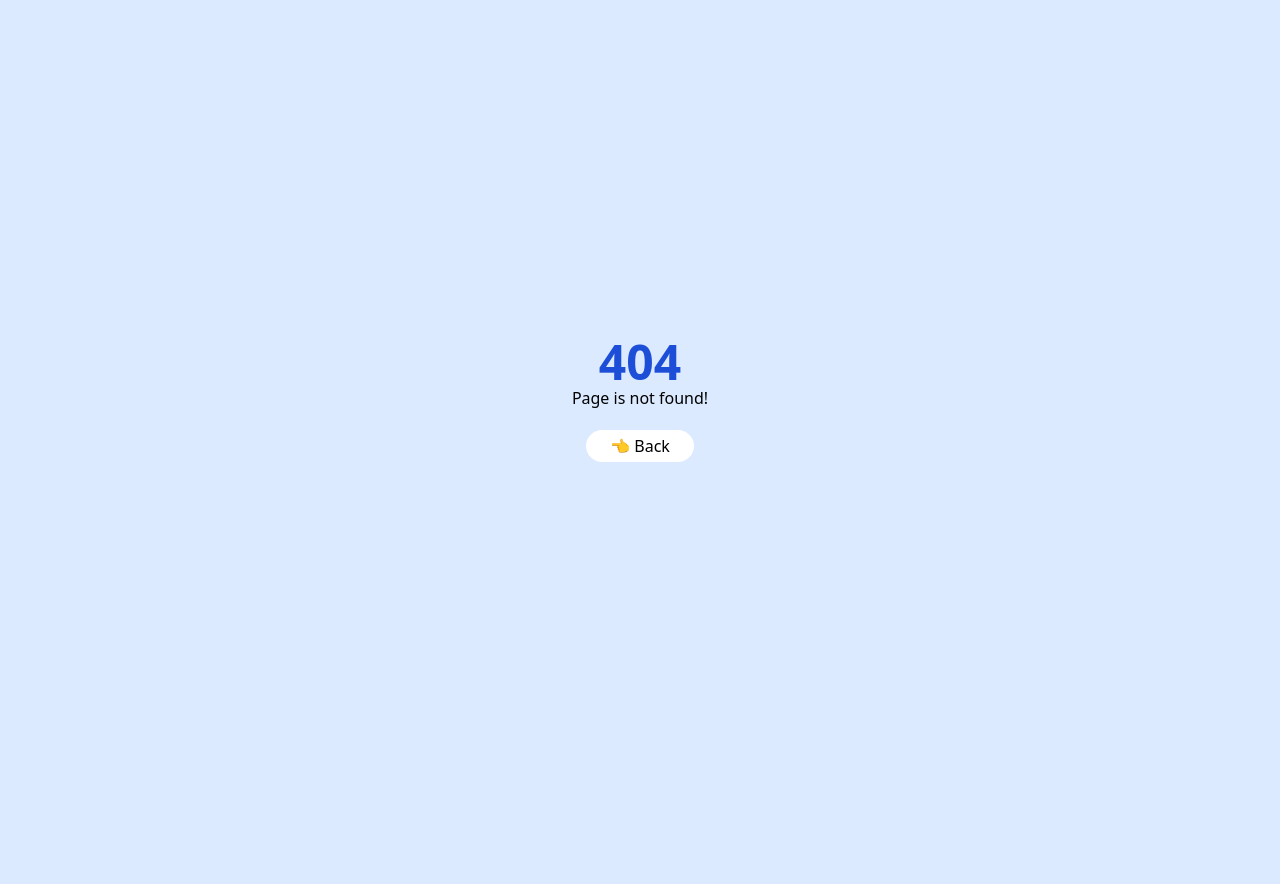
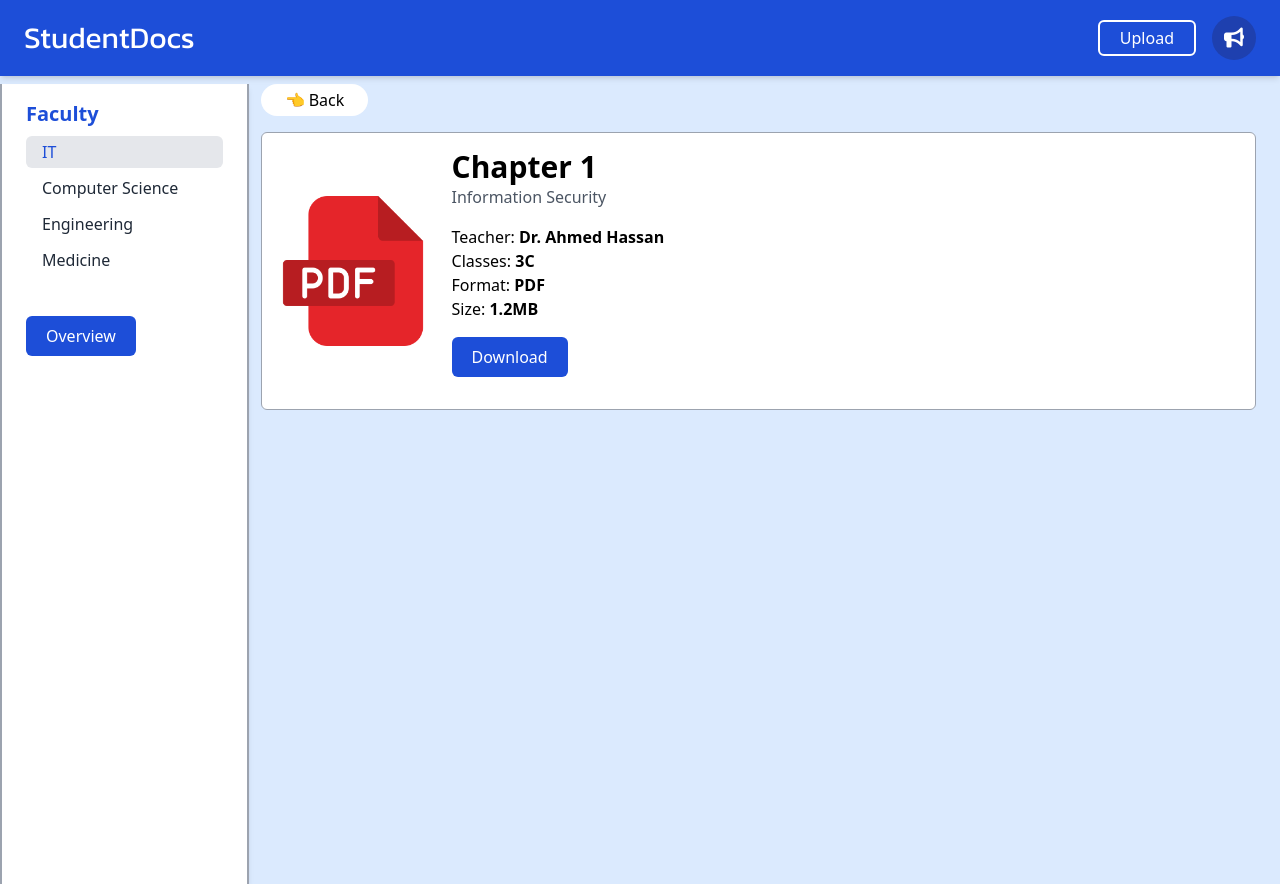
Before and after one commit to NimcaanDev/student-final-doc, a React (Vite) app: page /studentdocs/detail/post/1 in a window 1280 px wide. Before the commit this address had no page. Before the commit the page ends 800 px from the top, so only its background shows below. Built offline with nearby package versions, Linux system fonts and the light colour scheme.

Commit message:
completed the single document page

```diff
--- a/src/components/doc.jsx
+++ b/src/components/doc.jsx
@@ -1,6 +1,8 @@
 import React from "react";
+import { Link } from "react-router-dom";
 
 const Doc = ({
+  id,
   fileId,
   fileType,
   fileName,
@@ -10,11 +12,12 @@ const Doc = ({
   size
 }) => {
   return (
-    <a
-      href={`https://drive.google.com/uc?export=download&id=${fileId}`}
-      download
-    >
-      <div className="doc p-4 shadow-box bg-white hover:bg-gray-200 transition rounded-md flex flex-col gap-3">
+    // <a
+    //   href={`https://drive.google.com/uc?export=download&id=${fileId}`}
+    //   download
+    // >
+    <Link to={`/studentdocs/detail/post/${id}`}>
+      <div className="doc p-4 shadow-md border border-gray-400 bg-white hover:bg-gray-200 hover:border-blue-600 transition rounded-md flex flex-col gap-3">
         <div className="cover-part h-20 mx-auto">
           <img
             src={`/studentdocs/assets/${fileType.toLowerCase()}.png`}
@@ -33,7 +36,8 @@ const Doc = ({
           </div>
         </div>
       </div>
-    </a>
+    </Link>
+    // </a>
   );
 };
 
--- a/src/components/main-section.jsx
+++ b/src/components/main-section.jsx
@@ -31,7 +31,7 @@ const MainSection = () => {
   // };
 
   return (
-    <div className="main-section flex-grow">
+    <div className="main-section w-full">
       <div className="info-part flex flex-wrap gap-2 sm:gap-10 flex-col sm:flex-row md:flex-row md:justify-start justify-between">
         <div className="year-part flex gap-2">
           <div className="year-title">Year:</div>
@@ -76,10 +76,11 @@ const MainSection = () => {
       <div className="divider w-full h-[1px] bg-gray-700 mt-3"></div>
 
       <div className="docs-part">
-        <div className="docs mt-3 grid grid-cols-2 sm:grid-cols-3 md:grid-cols-4 lg:grid-cols-5 gap-6">
+        <div className="docs mt-3 grid grid-cols-2 sm:grid-cols-3 lg:grid-cols-4 xl:grid-cols-5 gap-4">
           {documents.map((document, index) => (
             <Doc
               key={index}
+              id={document.id}
               fileId={document.fileId}
               fileType={document.format}
               fileName={document.name}
--- a/src/components/sidebar.jsx
+++ b/src/components/sidebar.jsx
@@ -1,24 +1,39 @@
-import React, { useState } from "react";
+import React, { useEffect, useRef, useState } from "react";
 import { useDispatch, useSelector } from "react-redux";
 import { Link } from "react-router-dom";
 import { changeFaculty } from "../../redux/slices/facultySlice";
 import faculties from "../data/faculties";
 
 const SideBar = () => {
-  // const faculties = useSelector(state => state.faculty.faculty)
-  console.log(faculties)
   const dispatch = useDispatch()
   const [activeIndex, setActiveIndex] = useState(0);
   const isClosed = useSelector(state => state.sideBar.isClosed)
+  const sidebarRef = useRef(null)
   const sideBarClickHandler = (index) => {
     setActiveIndex(index);
     dispatch(changeFaculty(faculties[index]));
   };
 
+  useEffect(() => {
+    const handleClickOutside = (event) => {
+      if (sidebarRef.current && !sidebarRef.current.contains(event.target)) {
+        if (!isClosed) {
+          dispatch(toggleSideBar()); // Close sidebar if it's open
+        }
+      }
+    };
+
+    document.addEventListener("click", handleClickOutside);
+    return () => {
+      document.removeEventListener("click", handleClickOutside);
+    };
+  }, [isClosed, dispatch]);
+
   return (
 
     <div
-      className={`side-bar flex-col h-full md:h-[100vh] bg-white w-1/2 md:w-1/3 xl:w-[30%] 2xl:w-[20%] px-6 py-4 top-[4.2rem] fixed right-0 md:sticky md:left-0 md:top-0 flex shadow-md border-l-2 md:border-r-2 border-gray-400 md:transition-none transition duration-300 md:translate-x-0 ${!isClosed ? "translate-x-0" : "translate-x-96"}`}
+      ref={sidebarRef}
+      className={`side-bar flex-col h-full md:h-[100vh] bg-white w-1/2 md:w-1/3 xl:w-[300px] px-6 py-4 top-[4.2rem] fixed right-0 md:sticky md:left-0 md:top-0 flex shadow-md border-l-2 md:border-r-2 border-gray-400 md:transition-none transition duration-300 md:translate-x-0 ${!isClosed ? "translate-x-0" : "translate-x-96"}`}
     >
       <div className="side-bar-upper-part">
         <div className="side-bar-title text-blue-700 text-xl font-semibold">Faculty</div>
--- a/src/data/documents.js
+++ b/src/data/documents.js
@@ -7,6 +7,7 @@ const documents = [
     shift: 'Morning',
     course: 'Information Security',
     faculty: 'Computer Science',
+    teacher: 'Dr. Ahmed Hassan',
     fileId: '19ItAXUwGwSbQ0AvwV3IYGses_-dny3mA',
     size: '1.2MB',
   },
@@ -18,6 +19,7 @@ const documents = [
     shift: 'Morning',
     course: 'Operating Systems',
     faculty: 'Computer Science',
+    teacher: 'Prof. Aisha Noor',
     fileId: '19ItAXUwGwSbQ0AvwV3IYGses_-dny3mA',
     size: '850KB',
   },
@@ -29,6 +31,7 @@ const documents = [
     shift: 'Afternoon',
     course: 'Thermodynamics',
     faculty: 'Engineering',
+    teacher: 'Eng. Mohammed Ali',
     fileId: '19ItAXUwGwSbQ0AvwV3IYGses_-dny3mA',
     size: '20MB',
   },
@@ -40,6 +43,7 @@ const documents = [
     shift: 'Morning',
     course: 'Computer Ethics',
     faculty: 'IT',
+    teacher: 'Dr. Sarah Yusuf',
     fileId: '19ItAXUwGwSbQ0AvwV3IYGses_-dny3mA',
     size: '1.8MB',
   },
@@ -51,6 +55,7 @@ const documents = [
     shift: 'Morning',
     course: 'Database Management',
     faculty: 'IT',
+    teacher: 'Prof. Khalid Osman',
     fileId: '19ItAXUwGwSbQ0AvwV3IYGses_-dny3mA',
     size: '620KB',
   },
@@ -62,6 +67,7 @@ const documents = [
     shift: 'Morning',
     course: 'Computer Ethics',
     faculty: 'Computer Science',
+    teacher: 'Dr. Sarah Yusuf',
     fileId: '19ItAXUwGwSbQ0AvwV3IYGses_-dny3mA',
     size: '900KB',
   },
@@ -73,6 +79,7 @@ const documents = [
     shift: 'Afternoon',
     course: 'Capstone Project',
     faculty: 'Computer Science',
+    teacher: 'Dr. Ahmed Hassan',
     fileId: '19ItAXUwGwSbQ0AvwV3IYGses_-dny3mA',
     size: '2MB',
   },
@@ -84,6 +91,7 @@ const documents = [
     shift: 'Afternoon',
     course: 'Fluid Mechanics',
     faculty: 'Engineering',
+    teacher: 'Eng. Mohammed Ali',
     fileId: '19ItAXUwGwSbQ0AvwV3IYGses_-dny3mA',
     size: '35MB',
   },
@@ -95,6 +103,7 @@ const documents = [
     shift: 'Morning',
     course: 'Engineering Design',
     faculty: 'Engineering',
+    teacher: 'Prof. Layla Abdi',
     fileId: '19ItAXUwGwSbQ0AvwV3IYGses_-dny3mA',
     size: '1MB',
   },
@@ -106,6 +115,7 @@ const documents = [
     shift: 'Afternoon',
     course: 'Database Systems',
     faculty: 'Computer Science',
+    teacher: 'Prof. Khalid Osman',
     fileId: '19ItAXUwGwSbQ0AvwV3IYGses_-dny3mA',
     size: '1.5MB',
   },
@@ -117,6 +127,7 @@ const documents = [
     shift: 'Morning',
     course: 'Thermodynamics',
     faculty: 'Engineering',
+    teacher: 'Eng. Mohammed Ali',
     fileId: '19ItAXUwGwSbQ0AvwV3IYGses_-dny3mA',
     size: '1.3MB',
   },
@@ -128,6 +139,7 @@ const documents = [
     shift: 'Morning',
     course: 'Networking',
     faculty: 'IT',
+    teacher: 'Prof. Aisha Noor',
     fileId: '19ItAXUwGwSbQ0AvwV3IYGses_-dny3mA',
     size: '710KB',
   },
@@ -139,6 +151,7 @@ const documents = [
     shift: 'Afternoon',
     course: 'Physics',
     faculty: 'Engineering',
+    teacher: 'Dr. Yusuf Ibrahim',
     fileId: '19ItAXUwGwSbQ0AvwV3IYGses_-dny3mA',
     size: '2.2MB',
   },
@@ -150,6 +163,7 @@ const documents = [
     shift: 'Morning',
     course: 'Machine Learning',
     faculty: 'Computer Science',
+    teacher: 'Dr. Ahmed Hassan',
     fileId: '19ItAXUwGwSbQ0AvwV3IYGses_-dny3mA',
     size: '2MB',
   },
@@ -161,6 +175,7 @@ const documents = [
     shift: 'Morning',
     course: 'Web Development',
     faculty: 'IT',
+    teacher: 'Prof. Aisha Noor',
     fileId: '19ItAXUwGwSbQ0AvwV3IYGses_-dny3mA',
     size: '50MB',
   },
@@ -172,6 +187,7 @@ const documents = [
     shift: 'Afternoon',
     course: 'Introduction to Engineering',
     faculty: 'Engineering',
+    teacher: 'Dr. Layla Abdi',
     fileId: '19ItAXUwGwSbQ0AvwV3IYGses_-dny3mA',
     size: '1.4MB',
   },
@@ -183,6 +199,7 @@ const documents = [
     shift: 'Morning',
     course: 'Software Engineering',
     faculty: 'IT',
+    teacher: 'Prof. Khalid Osman',
     fileId: '19ItAXUwGwSbQ0AvwV3IYGses_-dny3mA',
     size: '820KB',
   },
@@ -194,6 +211,7 @@ const documents = [
     shift: 'Afternoon',
     course: 'Advanced Web Development',
     faculty: 'IT',
+    teacher: 'Prof. Aisha Noor',
     fileId: '19ItAXUwGwSbQ0AvwV3IYGses_-dny3mA',
     size: '2.5MB',
   },
@@ -205,6 +223,7 @@ const documents = [
     shift: 'Morning',
     course: 'Algorithms',
     faculty: 'Computer Science',
+    teacher: 'Dr. Ahmed Hassan',
     fileId: '19ItAXUwGwSbQ0AvwV3IYGses_-dny3mA',
     size: '930KB',
   },
@@ -216,6 +235,7 @@ const documents = [
     shift: 'Morning',
     course: 'Project Management',
     faculty: 'Engineering',
+    teacher: 'Dr. Layla Abdi',
     fileId: '19ItAXUwGwSbQ0AvwV3IYGses_-dny3mA',
     size: '1.7MB',
   },
--- a/src/pages/SinglePost.jsx
+++ b/src/pages/SinglePost.jsx
@@ -1,8 +1,33 @@
 import React from 'react'
+import Back from '../components/back'
+import { useParams } from 'react-router-dom'
+import documents from '../data/documents'
 
 const SinglePost = () => {
+    const { id } = useParams()
+
+    const selectedDocument = documents.find(document => document.id === +id)
+
     return (
-        <div>SinglePost</div>
+        <div className='w-full'>
+            <Back />
+            <div className='p-4 border border-gray-400 bg-white mt-4 rounded-md flex items-center gap-6'>
+                <div className='w-[150px]'>
+                    <img src={`/studentdocs/assets/${selectedDocument.format.toLowerCase()}.png`} alt={selectedDocument.format.toLowerCase()} />
+                </div>
+                <div className='flex-grow'>
+                    <h1 className='text-3xl font-semibold'>{selectedDocument.name}</h1>
+                    <p className='text-gray-600 mb-4'>{selectedDocument.course}</p>
+                    <p className='font-semibold'><span className='font-normal'>Teacher:</span> {selectedDocument.teacher}</p>
+                    <div className='font-semibold'><span className='font-normal'>Classes:</span> {selectedDocument.class}</div>
+                    <p className='font-semibold'><span className='font-normal'>Format:</span> {selectedDocument.format}</p>
+                    <p className='font-semibold'><span className='font-normal'>Size:</span> {selectedDocument.size}</p>
+                    <a href="">
+                        <button className='text-white bg-blue-700 w-fit px-5 py-2 hover:bg-blue-800 rounded-md transition my-4'>Download</button>
+                    </a>
+                </div>
+            </div>
+        </div>
     )
 }
 
--- a/src/pages/mainPage.jsx
+++ b/src/pages/mainPage.jsx
@@ -10,7 +10,7 @@ const MainPage = () => {
   return (
     <div className='flex flex-col min-h-screen'>
       <Header />
-      <div className="content flex flex-1 min-h-0 mt-2 gap-3 px-3 md:pr-6 md:px-0 relative">
+      <div className="content flex w-full mt-2 gap-3 px-3 md:pr-6 md:px-0">
         <SideBar />
         <Outlet />
       </div>
--- a/src/router.jsx
+++ b/src/router.jsx
@@ -6,6 +6,7 @@ import NotFound from './pages/NotFound'
 import ProjectOverview from './pages/projectOverview'
 import CustomerSupport from './pages/customerSupport'
 import MainSection from './components/main-section'
+import SinglePost from './pages/SinglePost'
 
 const router = createBrowserRouter([
   {
@@ -15,6 +16,10 @@ const router = createBrowserRouter([
       {
         index: true,
         element: <MainSection />
+      },
+      {
+        path: 'detail/post/:id',
+        element: <SinglePost />
       }
     ]
   },
```
